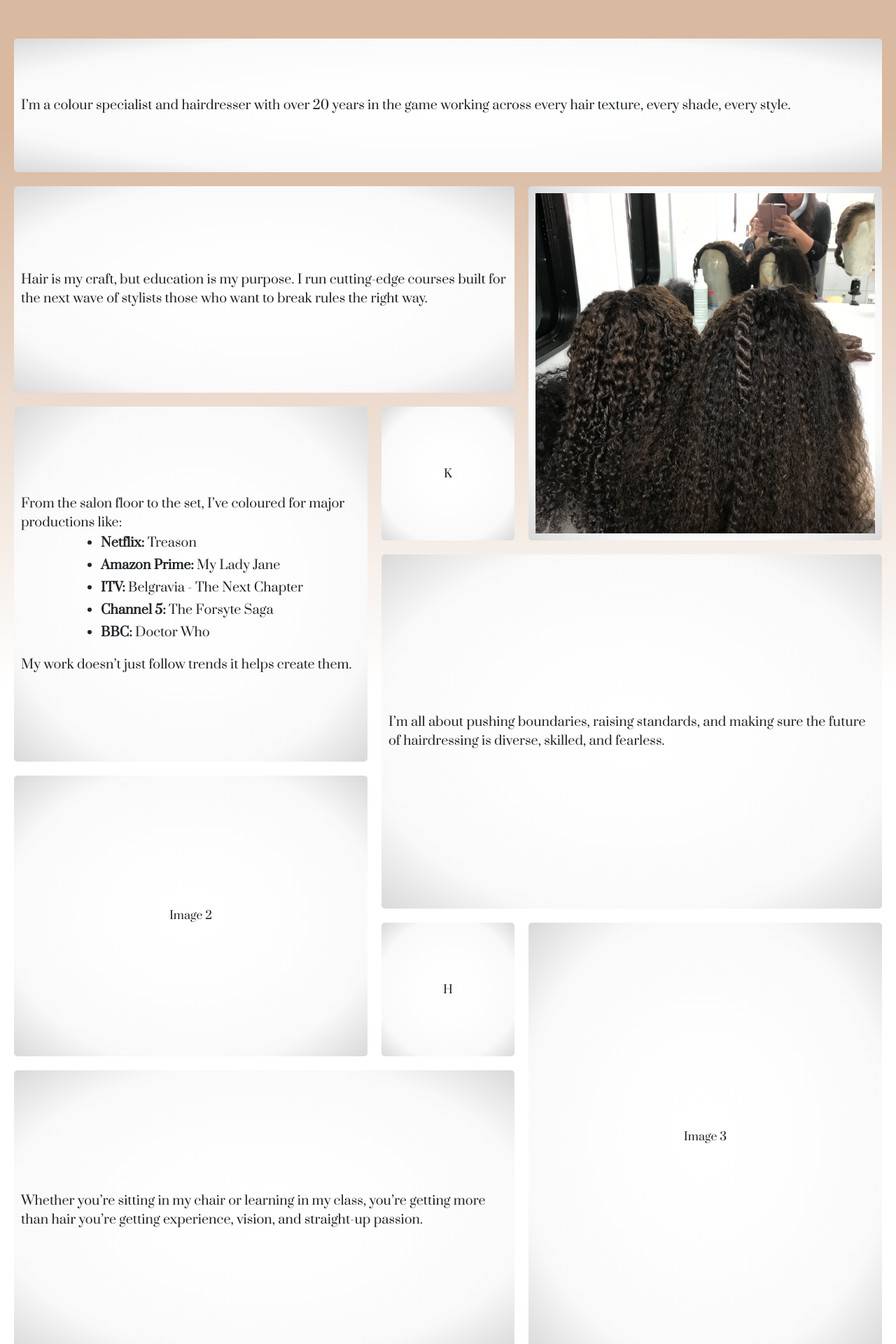
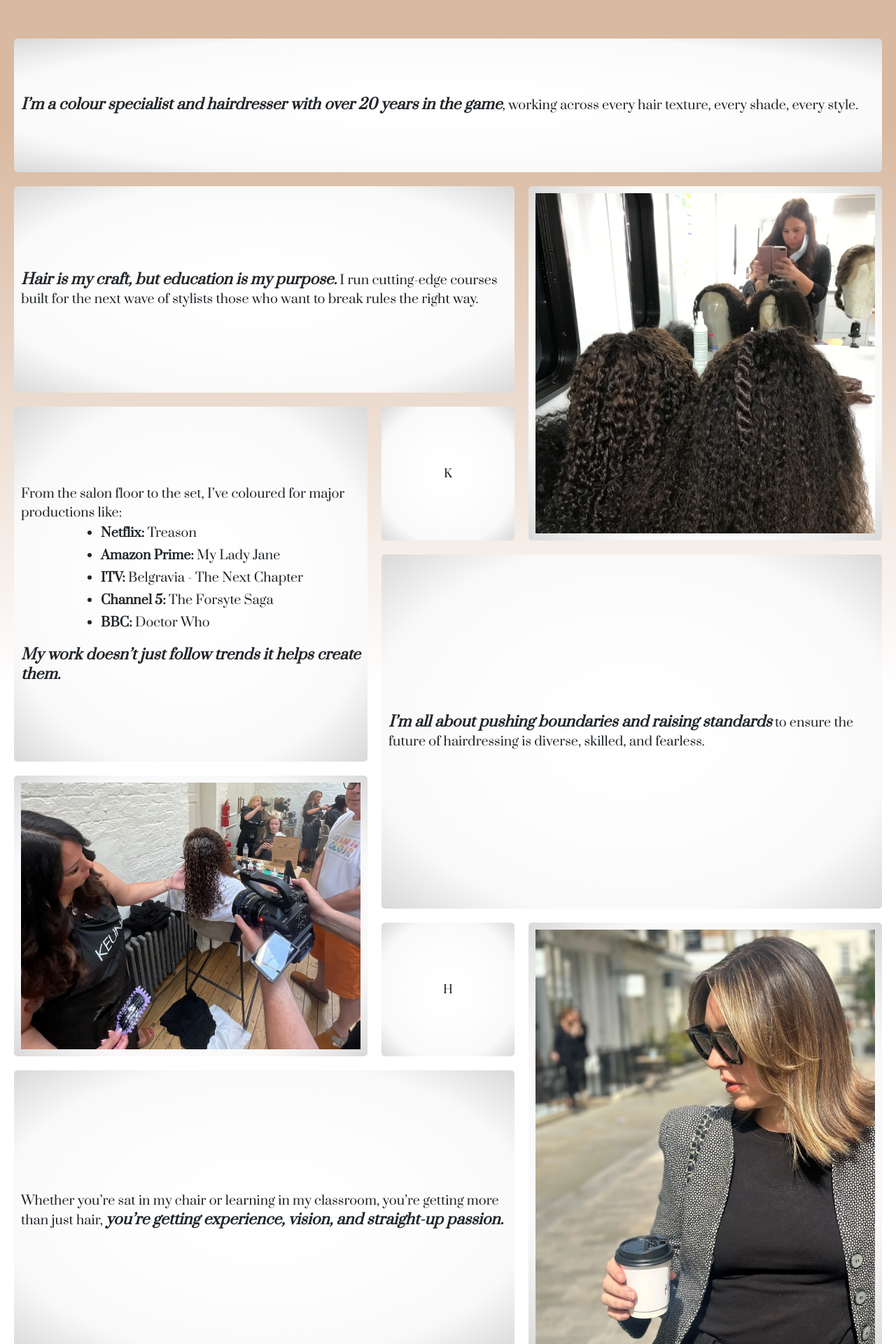
Before and after one commit to 2ndborn/karahair, a React (Create React App) app in the folder kara-app/: page /mystory in a window 1280 px wide. Shown: the part 1620-3540 px from the top of the page at 70% size. Built offline with nearby package versions, Linux system fonts and the light colour scheme; a web font is replaced by a local one.

Commit message:
Added the images to the my story page

```diff
--- a/kara-app/src/pages/MyStoryPage.js
+++ b/kara-app/src/pages/MyStoryPage.js
@@ -4,6 +4,8 @@ import kara from '../assets/karapic.webp'
 import nush from '../assets/nush.webp';
 import award from '../assets/award.webp';
 import wigs from '../assets/wigs.webp';
+import curly from '../assets/curly.webp';
+import brazil from '../assets/brazil.webp';
 
 import styles from '../styles/MyStory.module.css'
 import Container from 'react-bootstrap/Container'
@@ -58,14 +60,14 @@ const MyStoryPage = () => {
       <div className={styles.container}>
         <div className={styles.pr1}>
           <p>
-            I’m a colour specialist and hairdresser with over 20 years
-            in the game working across every hair texture, every
+            <span>I’m a colour specialist and hairdresser with over 20 years
+            in the game</span>, working across every hair texture, every
             shade, every style.
           </p>
         </div>
         <div className={styles.pr2}>
           <p>
-            Hair is my craft, but education is my purpose. I run
+            <span>Hair is my craft, but education is my purpose.</span> I run
             cutting-edge courses built for the next wave of stylists
             those who want to break rules the right way.
           </p>
@@ -83,29 +85,41 @@ const MyStoryPage = () => {
               <li><strong>BBC:</strong> Doctor Who</li>
             </ul>
           <p>
-            My work doesn’t just follow trends it helps
-            create them.
+            <span>My work doesn’t just follow trends it helps
+            create them.</span>
           </p>
         </div>
         <div className={styles.pr4}>
           <p>
-            I’m all about pushing boundaries, raising standards,
-            and making sure the future of hairdressing is diverse,
-            skilled, and fearless.
+            <span>I’m all about pushing boundaries and raising
+            standards</span> to ensure the future of hairdressing
+            is diverse, skilled, and fearless.
           </p>
         </div>
         <div className={styles.pr5}>
           <p>
-            Whether you’re sitting in my chair or learning in my
-            class, you’re getting more than hair you’re getting
-            experience, vision, and straight-up passion.
+            Whether you’re sat in my chair or learning in my
+            classroom, you’re getting more than just hair, <span>you’re getting
+            experience, vision, and straight-up passion.</span>
           </p>
         </div>
         <div className={styles.img}>
           <img className={styles.image} src={wigs} alt="wigs colouring"/>
         </div>
-        <div className={styles.img2}>Image 2</div>
-        <div className={styles.img3}>Image 3</div>
+        <div className={styles.img2}>
+          <img
+            className={styles.image2}
+            src={curly}
+            alt='Curly hair tutorial'
+          />
+        </div>
+        <div className={styles.img3}>
+          <img
+            className={styles.image3}
+            src={brazil}
+            alt='Happy Client'
+          />
+        </div>
         <div className={styles.k}>K</div>
         <div className={styles.h}>H</div>
       </div>
--- a/kara-app/src/styles/MyStory.module.css
+++ b/kara-app/src/styles/MyStory.module.css
@@ -271,6 +271,12 @@
   line-height: 27px;
 }
 
+.container > div p span {
+    font-size: 1.3rem;
+    font-style: oblique;
+    font-weight: 600;
+}
+
 .container > div li {
 
   font-size: 18px;
@@ -292,7 +298,21 @@
     height: 100%;
     width: 100%;
     object-fit: cover;
-    top: 100px;
+    object-position: 0px -20px;
+}
+
+.image2 {
+    height: 100%;
+    width: 100%;
+    object-fit: cover;
+    object-position: 0px 0px;
+}
+
+.image3 {
+    height: 100%;
+    width: 100%;
+    object-fit: cover;
+    object-position: 0px 0px;
 }
 
 /***************************Media queries*************************/
```
Also changed, not shown: kara-app/src/assets/brazil.webp (added), kara-app/src/assets/curly.webp (added). Lines whose indentation alone changed are shown as unchanged.
